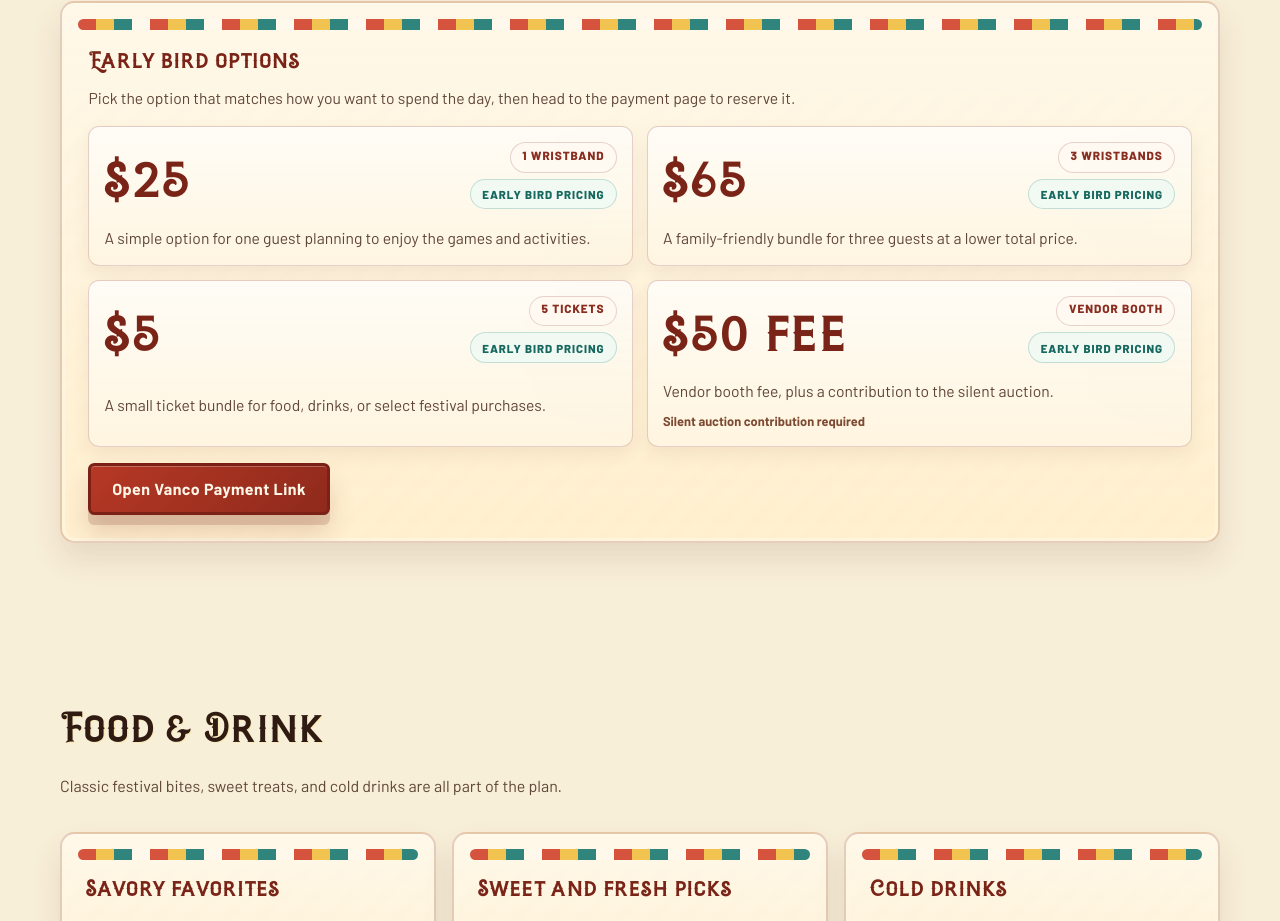
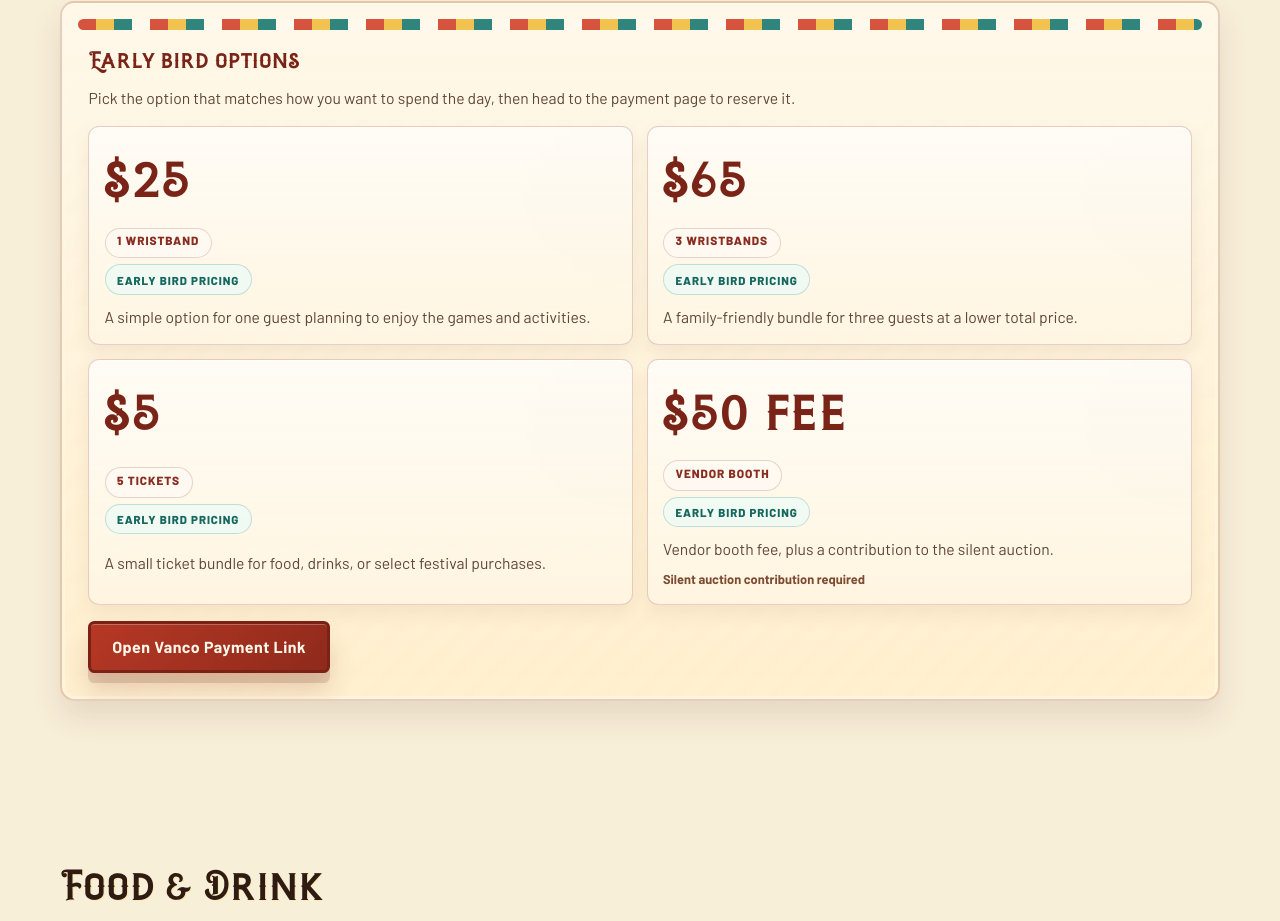
Before and after one commit to joshmzamora/summerfest-htcc, a Next.js app: page /what-to-expect in a window 1280 px wide. Shown: the part 1877-2798 px from the top of the page. Built offline with nearby package versions, Linux system fonts and the light colour scheme.

Commit message:
Restructure desktop version of pricing

```diff
--- a/app/globals.css
+++ b/app/globals.css
@@ -2818,6 +2818,20 @@ span.poster-sticker-family::after {
     align-self: stretch;
   }
 
+  .what-to-expect-page .pricing-card-summary {
+    grid-template-columns: minmax(0, 1fr);
+    gap: 0.75rem;
+  }
+
+  .what-to-expect-page .pricing-card-topline {
+    justify-items: start;
+    text-align: left;
+  }
+
+  .what-to-expect-page .pricing-label {
+    text-align: left;
+  }
+
   .process-diagram {
     grid-template-columns: repeat(3, minmax(0, 1fr));
     align-items: center;
```
